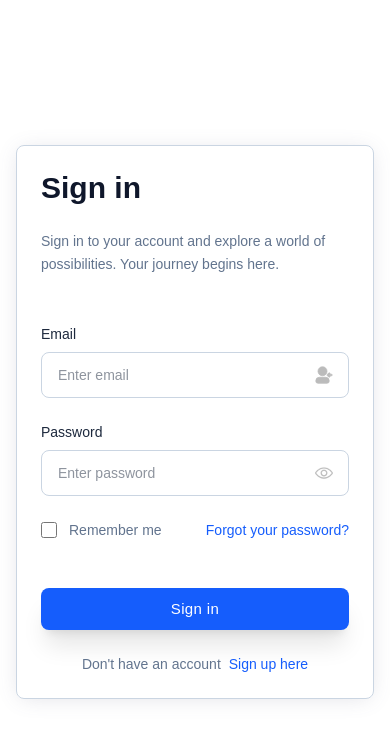
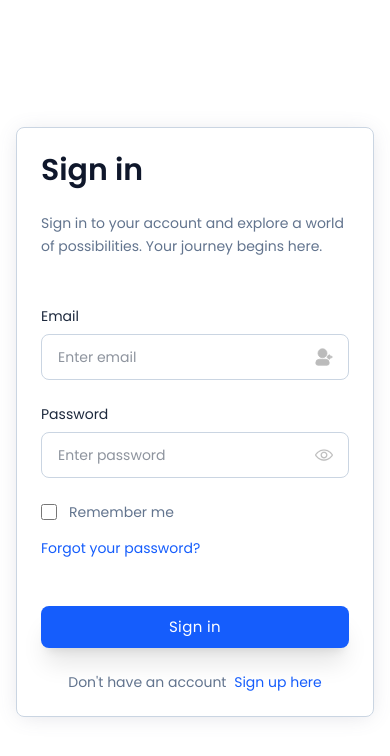
Before and after one commit to nikolamirilo/Credentials_Manager, a Next.js app in the folder client/: page / in a window 390 px wide. Shown: the top 756 px of the page. Built offline with nearby package versions, Linux system fonts and the light colour scheme.

Commit message:
added responsive for dashboard

```diff
--- a/client/app/globals.css
+++ b/client/app/globals.css
@@ -1,29 +1,4 @@
 @import "tailwindcss";
-
-:root {
-  --background: #ffffff;
-  --foreground: #171717;
-}
-
-@theme inline {
-  --color-background: var(--background);
-  --color-foreground: var(--foreground);
-  --font-sans: var(--font-geist-sans);
-  --font-mono: var(--font-geist-mono);
-}
-
-@media (prefers-color-scheme: dark) {
-  :root {
-    --background: #0a0a0a;
-    --foreground: #ededed;
-  }
-}
-
-body {
-  background: var(--background);
-  color: var(--foreground);
-  font-family: Arial, Helvetica, sans-serif;
-}
 
 button{
   cursor: pointer !important;
--- a/client/app/layout.jsx
+++ b/client/app/layout.jsx
@@ -1,15 +1,11 @@
-import { Geist, Geist_Mono } from "next/font/google";
+import { Poppins } from "next/font/google";
 import "./globals.css";
 
-const geistSans = Geist({
-  variable: "--font-geist-sans",
-  subsets: ["latin"],
-});
-
-const geistMono = Geist_Mono({
-  variable: "--font-geist-mono",
-  subsets: ["latin"],
-});
+const poppins = Poppins({
+ weight: ['400', '600'],
+ subsets: ['latin'],
+ display: 'swap',
+})
 
 export const metadata = {
   title: "Secret Manager",
@@ -20,7 +16,7 @@ export default function RootLayout({ children }) {
   return (
     <html lang="en">
       <body
-        className={`${geistSans.variable} ${geistMono.variable} antialiased`}
+        className={poppins.className}
       >
         {children}
       </body>
--- a/client/components/Dashboard.jsx
+++ b/client/components/Dashboard.jsx
@@ -2,9 +2,11 @@
 import React, { useState, useEffect, use } from "react";
 import { MdOutlineDeleteSweep } from "react-icons/md";
 import { Menu, X, Shield, Plus, Upload, LogOut } from "lucide-react";
+import { IoIosArrowDown, IoIosArrowUp } from "react-icons/io";
 import { useRouter } from 'next/navigation'
 import Loader from "./Loader";
-import {getData} from "../actions/server"
+import { getData } from "../actions/server"
+import { SiOpenmediavault } from "react-icons/si";
 
 const Dashboard = () => {
   const router = useRouter();
@@ -17,6 +19,7 @@ const Dashboard = () => {
   const [error, setError] = useState(null);
   const [message, setMessage] = useState("");
   const [isMobileMenuOpen, setIsMobileMenuOpen] = useState(false);
+  const [isOpenVaultMenu, setIsOpenVaultMenu] = useState(false)
 
   // State for modal visibility
   const [showAddVaultModal, setShowAddVaultModal] = useState(false);
@@ -390,7 +393,7 @@ const Dashboard = () => {
   if (loading) {
     return (
       <div className="flex items-center justify-center h-screen bg-white/80">
-      <Loader/>
+        <Loader />
       </div>
     );
   }
@@ -514,12 +517,15 @@ const Dashboard = () => {
         )}
       </header>
 
-      <main className="flex-1 px-2 py-4 md:px-6 md:py-6 grid lg:grid-cols-3 gap-4 md:gap-6 mt-[9vh] md:mt-[7vh]">
+      <main className="flex-1 px-2 py-4 md:px-6 md:py-6 grid lg:grid-cols-3 gap-4 md:gap-6 mt-[9vh] md:mt-[8vh] w-full max-w-[1500px] mx-auto">
         {/* Vaults Section */}
-        <div className="lg:col-span-1 sticky bg-white border border-slate-300 rounded-lg p-2 md:p-6 shadow-[0_2px_22px_-4px_rgba(93,96,127,0.2)] flex flex-col">
-          <h2 className="text-xl font-semibold text-slate-800 mb-4">
-            Your Vaults
+        <div className="lg:col-span-1 sticky bg-white border h-fit border-slate-300 rounded-lg p-2 md:p-4 shadow-[0_2px_22px_-4px_rgba(93,96,127,0.2)] flex flex-col">
+          <div className="flex w-full justify-between p-2 items-center flex-row mb-2">
+            <h2 className="text-xl font-semibold text-slate-800">
+              {isOpenVaultMenu ? "Your Vaults" : vaults.find(vault => vault.id === selectedVaultId)?.name}
             </h2>
+            <button onClick={() => { setIsOpenVaultMenu(!isOpenVaultMenu) }} className="flex items-center justify-center p-0">{isOpenVaultMenu ? <IoIosArrowDown size={30} /> : <IoIosArrowUp size={30} />}</button>
+          </div>
           {message && (
             <div
               className="bg-blue-100 border border-blue-400 text-blue-700 px-4 py-3 rounded relative mb-4"
@@ -533,11 +539,10 @@ const Dashboard = () => {
             {vaults.length === 0 && !loading && (
               <p className="text-slate-500">No vaults found. Add one!</p>
             )}
-            {vaults.map((vault) => (
+            {isOpenVaultMenu && vaults.map((vault) => (
               <div
                 key={vault.id}
-                className={`p-4 border rounded-lg cursor-pointer relative transition duration-200 ease-in-out ${
-                  selectedVaultId === vault.id
+                className={`p-4 border rounded-lg cursor-pointer relative transition duration-200 ease-in-out ${selectedVaultId === vault.id
                   ? "bg-blue-100 border-blue-500 shadow-md"
                   : "bg-gray-50 border-gray-200 hover:bg-gray-100"
                   }`}
@@ -558,8 +563,9 @@ const Dashboard = () => {
           </div>
         </div>
 
+
         {/* Credentials Section */}
-        <div className="lg:col-span-2 bg-white border max-h-[88vh] overflow-auto border-slate-300 rounded-lg p-2 md:p-6 shadow-[0_2px_22px_-4px_rgba(93,96,127,0.2)] flex flex-col">
+        <div className="lg:col-span-2 bg-white border max-h-[85vh] overflow-auto border-slate-300 rounded-lg p-2 md:p-6 shadow-[0_2px_22px_-4px_rgba(93,96,127,0.2)] flex flex-col">
           <h2 className="text-xl font-semibold text-slate-800 mb-4">
             {selectedVaultId
               ? "Credentials"
@@ -820,8 +826,7 @@ const Dashboard = () => {
               <button
                 type="button"
                 onClick={() => handleImportCSV()}
-                className={`py-2 px-4 text-[15px] font-medium tracking-wide rounded-lg text-white ${
-                  csvData && !importing
+                className={`py-2 px-4 text-[15px] font-medium tracking-wide rounded-lg text-white ${csvData && !importing
                   ? "bg-blue-600 hover:bg-blue-700"
                   : "bg-gray-400 cursor-not-allowed"
                   } focus:outline-none`}
```
Also changed, not shown: client/public/icon.svg (deleted). Lines whose indentation alone changed are shown as unchanged.
